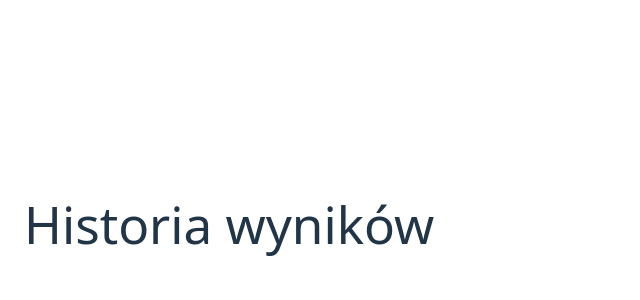
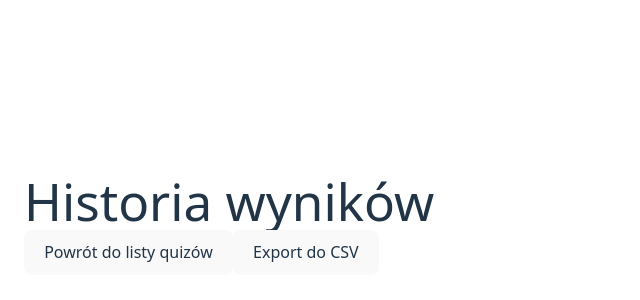
Before and after one commit to w1nned/quizygg, a React (Vite) app: page /results in a window 1280 px wide. Shown: the part 176-476 px from the top of the page, without its empty margins (0-640 px from the left). Built offline with nearby package versions, Linux system fonts and the light colour scheme.

Commit message:
export do csv + back btn

```diff
--- a/src/components/QuizList.jsx
+++ b/src/components/QuizList.jsx
@@ -1,6 +1,7 @@
 import { useEffect, useState } from "react";
 import { Link } from "react-router-dom";
 import { getQuizzes, saveQuizzes } from "../services/storage";
+
 
 function QuizList() {
 
--- a/src/components/Results.jsx
+++ b/src/components/Results.jsx
@@ -1,5 +1,6 @@
 import { useEffect, useState } from "react";
 import { getResults } from "../services/storage";
+import { useNavigate } from "react-router-dom";
 
 function Results() {
 
@@ -9,21 +10,65 @@ function Results() {
     setResults(getResults());
   }, []);
 
+  const navigate = useNavigate();
+
+const goBack = () => {
+  navigate("../");
+};
+
+  const exportToCSV = () => {
+
+    const headers = ["Quiz ID", "Score", "Total", "Percent", "Date"];
+
+    const rows = results.map(r => [
+      r.quizId,
+      r.score,
+      r.total,
+      r.percent,
+      r.date
+    ]);
+
+    const csv = [
+      headers.join(";"),
+      ...rows.map(row =>
+        row.map(value => `"${value}"`).join(";")
+      )
+    ].join("\n");
+
+    const blob = new Blob(["\uFEFF" + csv], {
+      type: "text/csv;charset=utf-8;"
+    });
+
+    const url = URL.createObjectURL(blob);
+
+    const link = document.createElement("a");
+    link.href = url;
+    link.download = "quiz_results.csv";
+
+    document.body.appendChild(link);
+    link.click();
+    document.body.removeChild(link);
+  };
+
   return (
     <div>
 
       <h1>Historia wyników</h1>
+      <button onClick={goBack}>
+        Powrót do listy quizów
+      </button>
+      <button onClick={exportToCSV}>
+        Export do CSV
+      </button>
 
       {results.map(r => (
-        <div
-          key={r.id}>
-
+        <div key={r.id}>
           Quiz: {r.quizId} <br />
           Wynik: {r.score}/{r.total} | {r.percent}% <br />
           Data: {r.date}
-
         </div>
       ))}
+
     </div>
   );
 }
```
